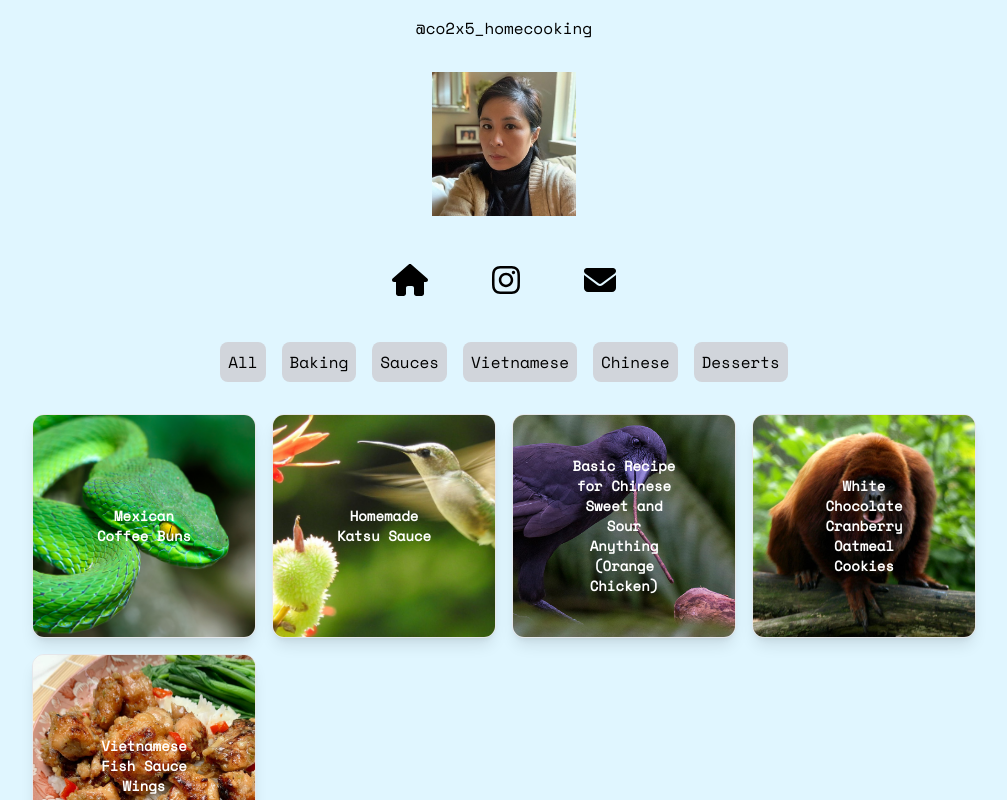
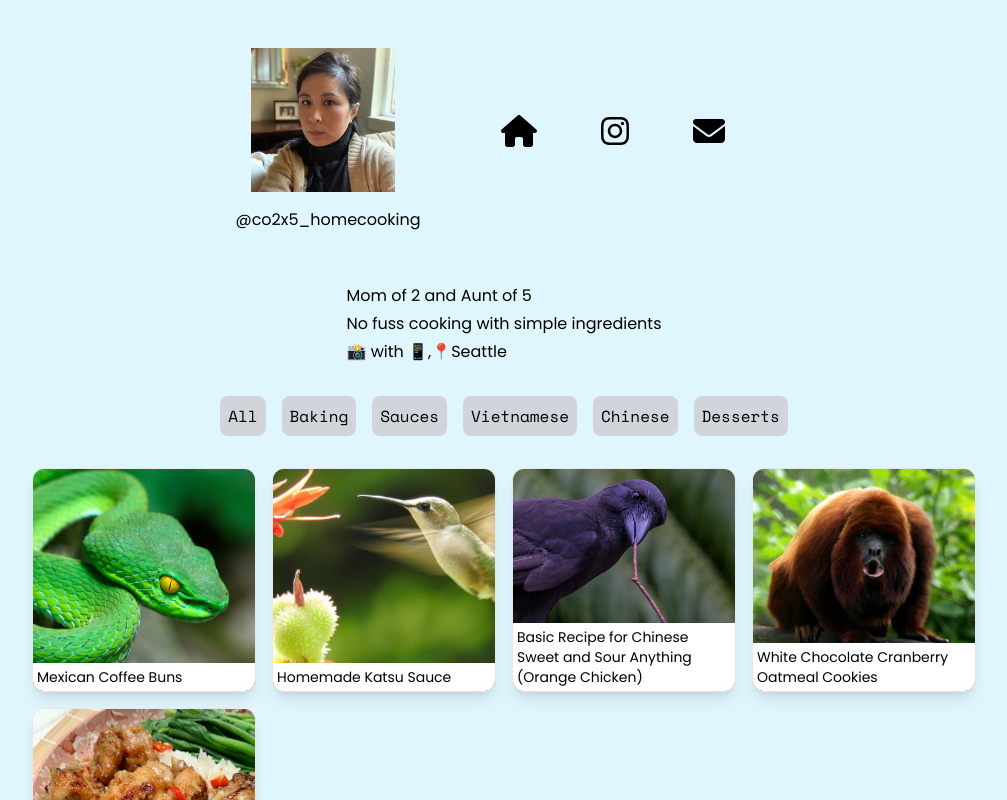
Before and after one commit to wesngu28/recipe-blog, a Next.js app: page / in a window 1280 px wide. Shown: the top 800 px of the page, without its empty margins (136-1143 px from the left). Built offline with nearby package versions, Linux system fonts and the light colour scheme.

Commit message:
layout changes

```diff
--- a/app/page.tsx
+++ b/app/page.tsx
@@ -1,10 +1,12 @@
 import Categories from "../components/Categories";
+import { Info } from "../components/Info";
 import Post from "../components/Post";
 import { FilterContextProvider } from "../contexts/FilterProvider";
 
 export default function Home() {
   return (
     <div className="flex flex-col items-center">
+      <Info />
       <FilterContextProvider>
         <Categories />
         <Post />
--- a/app/recipes/[slug]/page.tsx
+++ b/app/recipes/[slug]/page.tsx
@@ -2,6 +2,7 @@ import { readFileSync } from 'fs';
 import matter from 'gray-matter';
 import md from 'markdown-it';
 import { resolve } from 'path';
+import { Print } from '../../../components/Print';
 
 export default function RecipeDynamicPage({ params }: { params: { slug: string } }) {
   const configDirectory = resolve(process.cwd(), "recipes");
@@ -9,6 +10,7 @@ export default function RecipeDynamicPage({ params }: { params: { slug: string }
   const { data: frontmatter, content } = matter(fileName);
   return (
     <div className='prose mx-auto'>
+      <Print />
       <div className='m-4' dangerouslySetInnerHTML={{ __html: md().render(content) }} />
     </div>
   );
--- a/components/Header.tsx
+++ b/components/Header.tsx
@@ -1,12 +1,25 @@
 import Image from "next/image";
 import Navbar from "./Navbar";
+import thao from "../public/Thao.jpg";
 
 export default function Header() {
   return (
-    <div className="flex flex-col justify-center items-center">
-      <header className="text-center p-4">@co2x5_homecooking</header>
-      <img className="w-36 m-4 " alt="Thao Nguyen" src="../Thao.jpg" />
-      <Navbar />
-    </div>
-  )
+    <>
+      <div className="font-poppins p-4 flex justify-center items-center">
+        <div className="p-4 flex flex-col">
+          <Image className="w-36 m-4 " alt="Thao Nguyen" src={thao} />
+          <a
+            rel="noreferrer"
+            target="_blank"
+            href="https://www.instagram.com/co2x5_homecooking/"
+          >
+            @co2x5_homecooking
+          </a>
+        </div>
+        <div className="p-4 flex flex-col">
+          <Navbar />
+        </div>
+      </div>
+    </>
+  );
 }
--- /dev/null
+++ b/components/Info.tsx
@@ -0,0 +1,9 @@
+export function Info() {
+  return(
+      <div className="hidden xs:block m-4 text-left font-poppins">
+        <p className="m-1">Mom of 2 and Aunt of 5</p>
+        <p className="m-1">No fuss cooking with simple ingredients</p>
+        <p className="m-1">📸 with 📱,📍Seattle</p>
+      </div>
+  )
+}
--- a/components/PostCollector.tsx
+++ b/components/PostCollector.tsx
@@ -5,6 +5,7 @@ import { FilterContext } from "../contexts/FilterProvider";
 import Image from "next/image";
 import Link from "next/link";
 import { PostType } from "../types/Post";
+import { Recipe } from "./Recipe";
 
 interface Props {
   recipes: PostType[];
@@ -27,47 +28,11 @@ export default function PostCollector({ recipes }: Props) {
       {filter
         ? recipes
             .filter(({ frontmatter }) => frontmatter.categories.includes(filter))
-            .map(({ slug, frontmatter }) => (
-              <div
-                key={slug}
-                className="group relative betterhover:hover:scale-105 betterhover:hover:cursor-pointer z-10 duration-700 ease-out bg-gray-50 border border-gray-200 m-2 rounded-xl shadow-lg overflow-hidden
-                flex flex-col aspect-square"
-              >
-                <Link href={`/recipes/${slug}`}>
-                  <Image
-                    className="group-hover:blur-md betterhover:hover:cursor-pointer z-10 duration-700 ease-out
-                    object-cover aspect-square"
-                    width={650}
-                    height={650}
-                    alt={frontmatter.title}
-                    src={`/${frontmatter.socialImage}`}
-                  />
-                  <div className="top-1/2 left-1/2 text-center -translate-y-1/2 -translate-x-1/2 absolute invisible group-hover:visible betterhover:hover:visible text-white font-bold text-xl">
-                    {frontmatter.title}
-                  </div>
-                </Link>
-              </div>
+            .map(recipe => (
+              <Recipe key={recipe.slug} recipe={recipe} hoverable={hoverable} />
             ))
-        : recipes.map(({ slug, frontmatter }) => (
-            <div
-              key={slug}
-              className="group relative betterhover:hover:scale-105 betterhover:hover:cursor-pointer z-10 duration-700 ease-out bg-gray-50 border border-gray-200 m-2 rounded-xl shadow-lg overflow-hidden
-              flex flex-col aspect-square"
-            >
-              <Link href={`/recipes/${slug}`}>
-                <Image
-                  className="group-hover:blur-md betterhover:hover:cursor-pointer z-10 duration-700 ease-out
-                  object-cover aspect-square"
-                  width={650}
-                  height={650}
-                  alt={frontmatter.title}
-                  src={`/${frontmatter.socialImage}`}
-                />
-                <div className={`top-1/2 left-1/2 text-center -translate-y-1/2 -translate-x-1/2 absolute ${hoverable ? 'invisible text-xl' : 'visible text-sm'} group-hover:visible betterhover:hover:visible text-white font-bold`}>
-                  {frontmatter.title}
-                </div>
-              </Link>
-            </div>
+        : recipes.map(recipe => (
+            <Recipe key={recipe.slug} recipe={recipe} hoverable={hoverable} />
           ))}
     </>
   );
--- /dev/null
+++ b/components/Recipe.tsx
@@ -0,0 +1,38 @@
+import Image from "next/image";
+import Link from "next/link";
+import { PostType } from "../types/Post";
+
+interface Props {
+  recipe: PostType;
+  hoverable: boolean;
+}
+
+export function Recipe({ recipe, hoverable }: Props) {
+  return (
+    <div
+      key={recipe.slug}
+      className="font-poppins group relative betterhover:hover:scale-105 betterhover:hover:cursor-pointer z-10 duration-700 ease-out bg-gray-50 border border-gray-200 m-2 rounded-xl shadow-lg overflow-hidden
+  flex flex-col aspect-square"
+    >
+      <Link href={`/recipes/${recipe.slug}`}>
+        <Image
+          className="group-hover:blur-md betterhover:hover:cursor-pointer z-10 duration-700 ease-out
+      object-cover aspect-square"
+          width={650}
+          height={650}
+          alt={recipe.frontmatter.title}
+          src={`/${recipe.frontmatter.socialImage}`}
+        />
+        <div
+          className={`${
+            hoverable
+              ? "invisible top-1/2 left-1/2 text-center -translate-y-1/2 -translate-x-1/2 text-white font-bold text-base"
+              : "w-full p-1 bg-white bottom-0 visible text-sm text-black"
+          } absolute group-hover:visible betterhover:hover:visible`}
+        >
+          {recipe.frontmatter.title}
+        </div>
+      </Link>
+    </div>
+  );
+}
```
